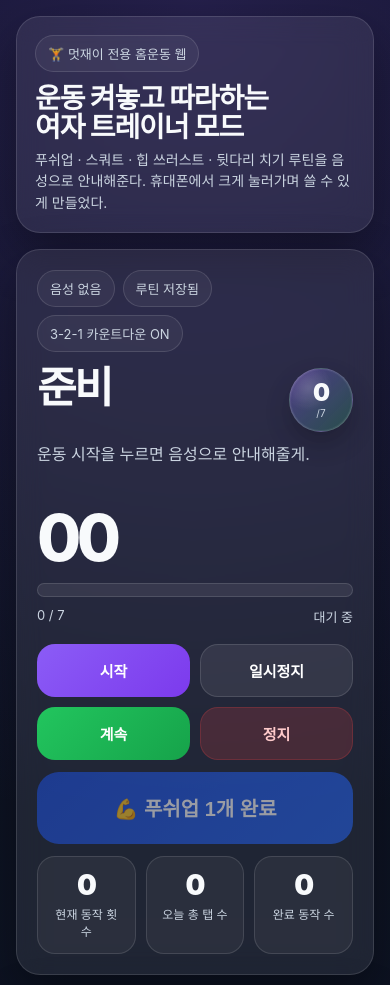
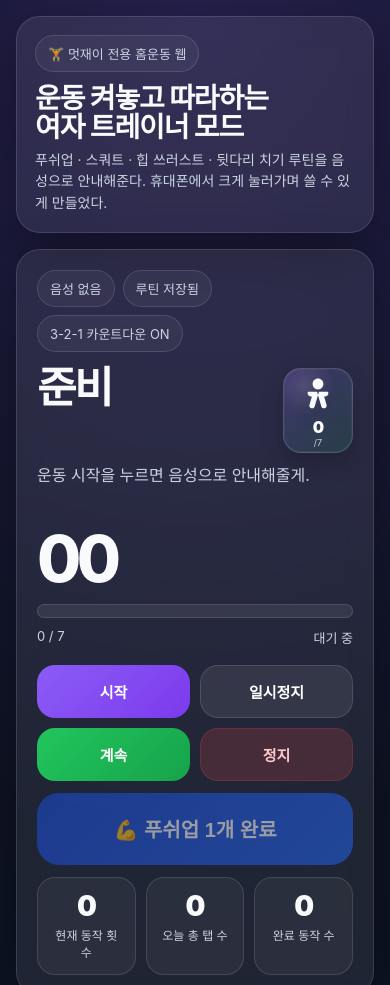
Before and after one commit to angele-eda/Finding-a-way, a plain HTML site: page index.html in a window 390 px wide. Shown: the top 985 px of the page. Drawn offline with Linux system fonts and the light colour scheme.

Commit message:
index.html 업데이트

```diff
--- a/index.html
+++ b/index.html
@@ -104,7 +104,7 @@
     display:flex;
     align-items:flex-start;
     justify-content:space-between;
-    gap:14px;
+    gap:12px;
     margin:8px 0 10px;
   }
 
@@ -122,49 +122,66 @@
     word-break:keep-all;
   }
 
-  .step-badge{
+  .silhouette-badge{
     flex:0 0 auto;
-    width:74px;
-    height:74px;
-    border-radius:50%;
+    min-width:78px;
+    padding:8px 8px 6px;
+    border-radius:20px;
+    border:1px solid rgba(255,255,255,.14);
+    background:
+      radial-gradient(circle at 30% 20%, rgba(255,255,255,.12), transparent 36%),
+      linear-gradient(135deg, rgba(139,92,246,.22), rgba(34,197,94,.14));
     display:flex;
     flex-direction:column;
     align-items:center;
     justify-content:center;
-    position:relative;
-    border:1px solid rgba(255,255,255,.16);
-    background:
-      radial-gradient(circle at 30% 30%, rgba(255,255,255,.18), transparent 38%),
-      linear-gradient(135deg, rgba(139,92,246,.38), rgba(34,197,94,.24));
+    gap:5px;
     box-shadow:
-      inset 0 0 0 1px rgba(255,255,255,.06),
-      0 12px 24px rgba(0,0,0,.22);
+      inset 0 0 0 1px rgba(255,255,255,.04),
+      0 10px 24px rgba(0,0,0,.18);
   }
 
-  .step-badge.rest{
+  .silhouette-badge.rest{
     background:
-      radial-gradient(circle at 30% 30%, rgba(255,255,255,.14), transparent 38%),
-      linear-gradient(135deg, rgba(96,165,250,.30), rgba(148,163,184,.18));
+      radial-gradient(circle at 30% 20%, rgba(255,255,255,.10), transparent 36%),
+      linear-gradient(135deg, rgba(96,165,250,.18), rgba(148,163,184,.12));
   }
 
-  .step-badge.done{
+  .silhouette-badge.done{
     background:
-      radial-gradient(circle at 30% 30%, rgba(255,255,255,.16), transparent 38%),
-      linear-gradient(135deg, rgba(34,197,94,.42), rgba(16,185,129,.24));
+      radial-gradient(circle at 30% 20%, rgba(255,255,255,.12), transparent 36%),
+      linear-gradient(135deg, rgba(34,197,94,.24), rgba(16,185,129,.16));
   }
 
-  .step-num{
-    font-size:28px;
-    font-weight:900;
-    line-height:1;
-    letter-spacing:-.05em;
+  .silhouette-icon{
+    width:34px;
+    height:42px;
+    display:block;
+    filter:drop-shadow(0 4px 10px rgba(0,0,0,.18));
   }
 
-  .step-total{
-    font-size:11px;
+  .silhouette-icon path{
+    fill:#f8fafc;
+  }
+
+  .step-text{
+    text-align:center;
+    line-height:1.05;
+  }
+
+  .step-text strong{
+    display:block;
+    font-size:18px;
+    font-weight:900;
+    letter-spacing:-.04em;
+    color:#fff;
+  }
+
+  .step-text span{
+    display:block;
+    font-size:10px;
     color:var(--muted);
-    margin-top:3px;
-    line-height:1;
+    margin-top:2px;
   }
 
   .detail{
@@ -389,17 +406,23 @@
   }
 
   @media (max-width: 520px){
-    .step-badge{
-      width:64px;
-      height:64px;
+    .silhouette-badge{
+      min-width:70px;
+      padding:7px 7px 5px;
+      border-radius:18px;
     }
 
-    .step-num{
-      font-size:24px;
+    .silhouette-icon{
+      width:30px;
+      height:38px;
     }
 
-    .step-total{
-      font-size:10px;
+    .step-text strong{
+      font-size:16px;
+    }
+
+    .step-text span{
+      font-size:9px;
     }
   }
 
@@ -433,9 +456,14 @@
           <div class="exercise" id="exerciseName">준비</div>
         </div>
 
-        <div class="step-badge" id="stepBadge">
-          <div class="step-num" id="stepBadgeNum">0</div>
-          <div class="step-total" id="stepBadgeTotal">/7</div>
+        <div class="silhouette-badge" id="stepBadge">
+          <svg class="silhouette-icon" id="stepSilhouette" viewBox="0 0 64 80" aria-hidden="true">
+            <path d="M32 6c6.6 0 12 5.4 12 12s-5.4 12-12 12-12-5.4-12-12S25.4 6 32 6Zm-8 29h16c7.2 0 13 5.8 13 13v10c0 2.8-2.2 5-5 5h-4v11c0 3.3-2.7 6-6 6s-6-2.7-6-6V63h-4v11c0 3.3-2.7 6-6 6s-6-2.7-6-6V63h-4c-2.8 0-5-2.2-5-5V48c0-7.2 5.8-13 13-13Z"/>
+          </svg>
+          <div class="step-text">
+            <strong id="stepBadgeNum">0</strong>
+            <span id="stepBadgeTotal">/7</span>
+          </div>
         </div>
       </div>
 
@@ -593,6 +621,7 @@
   const stepBadge = document.getElementById("stepBadge");
   const stepBadgeNum = document.getElementById("stepBadgeNum");
   const stepBadgeTotal = document.getElementById("stepBadgeTotal");
+  const stepSilhouette = document.getElementById("stepSilhouette");
 
   const exerciseSecInput = document.getElementById("exerciseSec");
   const restSecInput = document.getElementById("restSec");
@@ -769,24 +798,48 @@
     speechSynthesis.speak(msg);
   }
 
+  function setSilhouettePose(type){
+    if(type === "rest"){
+      stepSilhouette.innerHTML = `
+        <path d="M32 7c6.1 0 11 4.9 11 11s-4.9 11-11 11-11-4.9-11-11S25.9 7 32 7Zm-7 27h14c7.7 0 14 6.3 14 14v7c0 2.2-1.8 4-4 4h-5l4 14c.9 3-1 6.1-4.1 6.9-3 .8-6.1-1-6.9-4.1L32 61l-5 14.8c-.8 3.1-3.9 4.9-6.9 4.1-3.1-.8-5-3.9-4.1-6.9l4-14h-5c-2.2 0-4-1.8-4-4v-7c0-7.7 6.3-14 14-14Z"/>
+      `;
+      return;
+    }
+
+    if(type === "done"){
+      stepSilhouette.innerHTML = `
+        <path d="M32 6c6 0 10.8 4.8 10.8 10.8S38 27.6 32 27.6 21.2 22.8 21.2 16.8 26 6 32 6Zm-9 27h6l5 10 5-10h6c7.2 0 13 5.8 13 13v8c0 2.8-2.2 5-5 5h-5l4 12c1 3-1 6.2-4.1 7.1-3.2.9-6.4-.9-7.3-4L32 60l-8.6 14.1c-.9 3.1-4.1 4.9-7.3 4-3.1-.9-5.1-4-4.1-7.1l4-12H11c-2.8 0-5-2.2-5-5v-8c0-7.2 5.8-13 13-13h4l6 7 6-7Z"/>
+      `;
+      return;
+    }
+
+    stepSilhouette.innerHTML = `
+      <path d="M32 5c6.4 0 11.5 5.1 11.5 11.5S38.4 28 32 28 20.5 22.9 20.5 16.5 25.6 5 32 5Zm-10 28h8l2.4 8.6h-.8l-6.7 22.7c-.9 3.1-4.1 4.9-7.2 4-3.1-.9-4.9-4.1-4-7.2L19 43h-3c-3.3 0-6-2.7-6-6v-2c0-1.1.9-2 2-2h10Zm20 0h10c1.1 0 2 .9 2 2v2c0 3.3-2.7 6-6 6h-3l5.3 18.1c.9 3.1-.9 6.3-4 7.2-3.1.9-6.3-.9-7.2-4L32.4 41.6h-.8L34 33h8Z"/>
+    `;
+  }
+
   function updateStepBadge(item){
     if(!item){
-      stepBadge.className = "step-badge";
+      stepBadge.className = "silhouette-badge";
       stepBadgeNum.textContent = "0";
       stepBadgeTotal.textContent = `/${routine.length}`;
+      setSilhouettePose("ready");
       return;
     }
 
     if(currentIndex >= routine.length){
-      stepBadge.className = "step-badge done";
+      stepBadge.className = "silhouette-badge done";
       stepBadgeNum.textContent = "✓";
       stepBadgeTotal.textContent = "완료";
+      setSilhouettePose("done");
       return;
     }
 
-    stepBadge.className = "step-badge" + (item.type === "rest" ? " rest" : "");
+    const isRest = item.type === "rest";
+    stepBadge.className = "silhouette-badge" + (isRest ? " rest" : "");
     stepBadgeNum.textContent = String(currentIndex + 1);
     stepBadgeTotal.textContent = `/${routine.length}`;
+    setSilhouettePose(isRest ? "rest" : "exercise");
   }
 
   function updateUI(){
@@ -861,9 +914,11 @@
       exerciseDetail.textContent = `${item.name} 시작 준비`;
       timerEl.textContent = formatTime(item.time);
       progressBar.style.width = "0%";
-      stepBadge.className = "step-badge";
+      stepBadge.className = "silhouette-badge";
       stepBadgeNum.textContent = String(currentIndex + 1);
       stepBadgeTotal.textContent = `/${routine.length}`;
+      setSilhouettePose("exercise");
+
       if(settings.voiceOn) speak(String(i));
       vibrate(80);
       await sleep(1000);
@@ -957,9 +1012,10 @@
     repCountEl.textContent = repCount;
     todayCountEl.textContent = todayCount;
     doneCountEl.textContent = doneCount;
-    stepBadge.className = "step-badge done";
+    stepBadge.className = "silhouette-badge done";
     stepBadgeNum.textContent = "✓";
     stepBadgeTotal.textContent = "완료";
+    setSilhouettePose("done");
     speak("운동 완료. 잘했어요.");
     vibrate([120,80,120]);
   }
```
